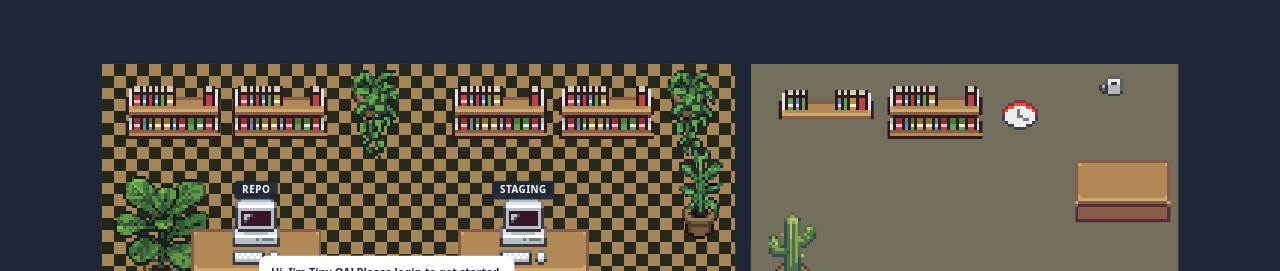
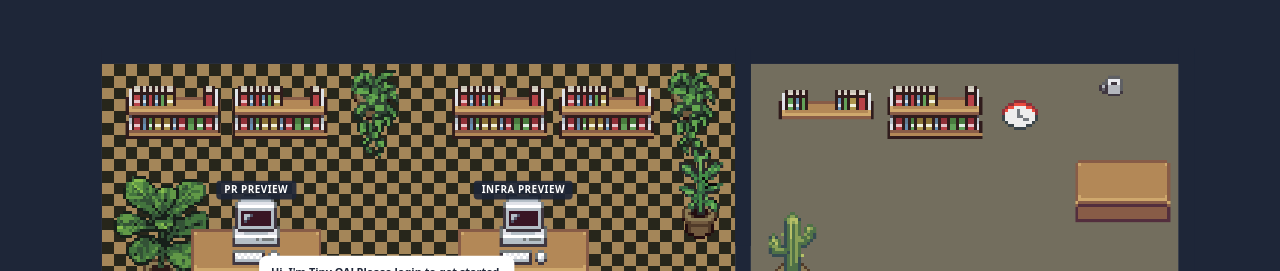
Before and after one commit to mikio13/TinyQA, a Next.js app in the folder tinydetective/: page / in a window 1280 px wide. Shown: the top 271 px of the page. Built offline with nearby package versions, Linux system fonts and the light colour scheme; no server answers.

Commit message:
feat: change the name

```diff
--- a/tinydetective/app/page.tsx
+++ b/tinydetective/app/page.tsx
@@ -323,14 +323,14 @@ export default function Home() {
             The two important computer workstations
             ═══════════════════════════════════════════ */}
 
-        {/* Workstation A — repo desk (clickable) */}
+        {/* Workstation A — live PR preview (clickable) */}
         <Sprite src="/pixel-agents/assets/furniture/DESK/DESK_FRONT.png" alt="Desk A" x={100} y={150} w={144} h={96} z={14} />
-        <LinkedSprite src={pcSprite(1)} alt="Repo" x={148} y={150} w={48} h={96} z={15} cls="office-monitor office-monitor-a" href="/" label="Repo" />
+        <LinkedSprite src={pcSprite(1)} alt="PR Preview" x={148} y={150} w={48} h={96} z={15} cls="office-monitor office-monitor-a" href="/dashboard/live-pr-preview" label="PR Preview" />
         <Sprite src="/pixel-agents/assets/furniture/CUSHIONED_CHAIR/CUSHIONED_CHAIR_BACK.png" alt="Chair" x={148} y={248} w={48} h={48} z={16} />
 
-        {/* Workstation B — staging desk (clickable) */}
+        {/* Workstation B — live infra preview (clickable) */}
         <Sprite src="/pixel-agents/assets/furniture/DESK/DESK_FRONT.png" alt="Desk B" x={370} y={150} w={144} h={96} z={14} />
-        <LinkedSprite src={pcSprite(2)} alt="Staging" x={418} y={150} w={48} h={96} z={15} cls="office-monitor office-monitor-b" href="/" label="Staging" />
+        <LinkedSprite src={pcSprite(2)} alt="Infra Preview" x={418} y={150} w={48} h={96} z={15} cls="office-monitor office-monitor-b" href="/dashboard/live-infra-preview" label="Infra Preview" />
         <Sprite src="/pixel-agents/assets/furniture/CUSHIONED_CHAIR/CUSHIONED_CHAIR_BACK.png" alt="Chair" x={418} y={248} w={48} h={48} z={16} />
 
         {/* ═══════════════════════════════════════════
--- a/tinydetective/tsconfig.json
+++ b/tinydetective/tsconfig.json
@@ -16,7 +16,7 @@
     "moduleResolution": "bundler",
     "resolveJsonModule": true,
     "isolatedModules": true,
-    "jsx": "preserve",
+    "jsx": "react-jsx",
     "incremental": true,
     "plugins": [
       {
```
